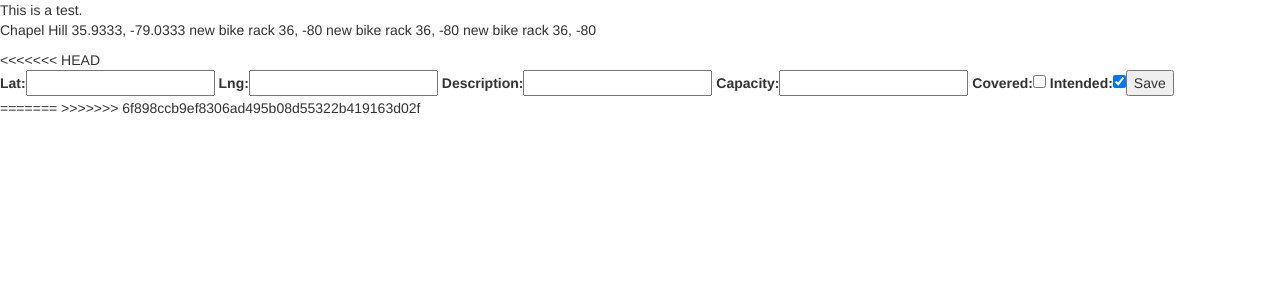
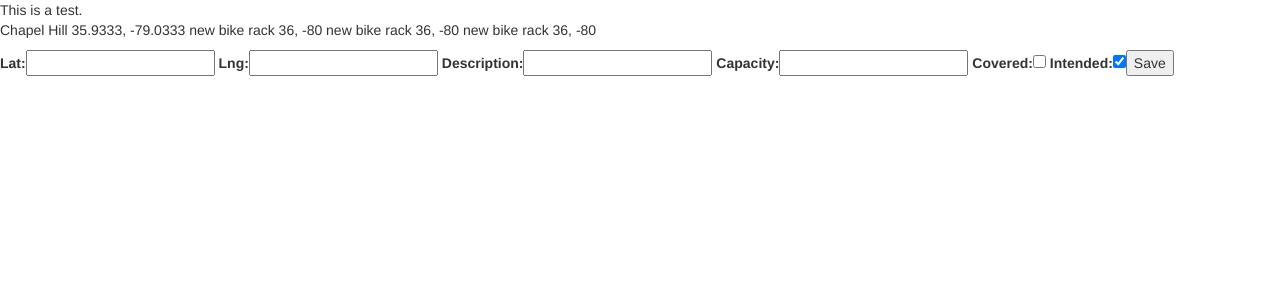
Before and after one commit to hgargan/bikeparking, a Django app: page / in a window 1280 px wide. Shown: the top 300 px of the page. Run offline with Django 3.2, Linux system fonts and the light colour scheme; data comes from the database, SQL or seed files in the repository; some libraries are stand-ins or nearby versions.

Commit message:
fixed merge conflicts

```diff
--- a/bikeparking/templates/base.html
+++ b/bikeparking/templates/base.html
@@ -15,11 +15,8 @@
       {{ rack.lat }}, {{rack.lng}}
       {% endfor %}
      </p>
-<<<<<<< HEAD
      <form method ="post">{%csrf_token%}{{ form }}<input type="submit" value="Save"></form>
-=======
      {% block content %}
      {% endblock %}
->>>>>>> 6f898ccb9ef8306ad495b08d55322b419163d02f
     </body>
 </html>
```
